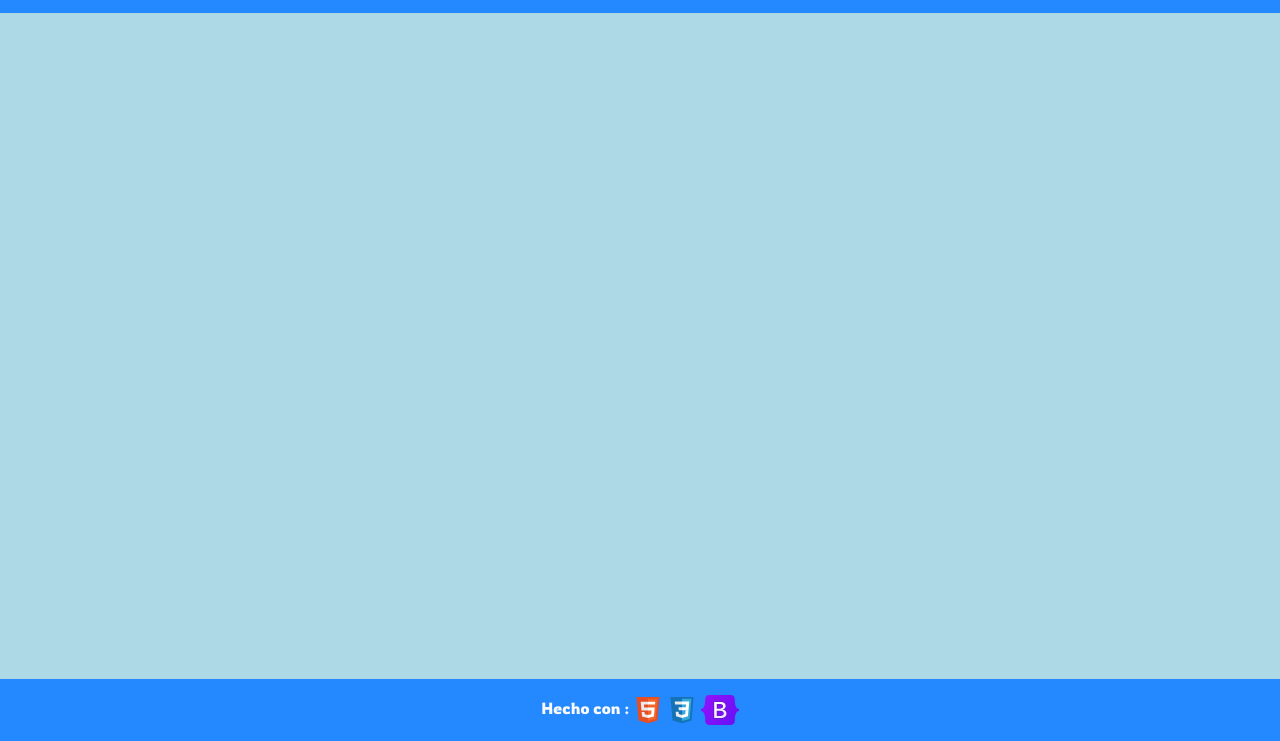
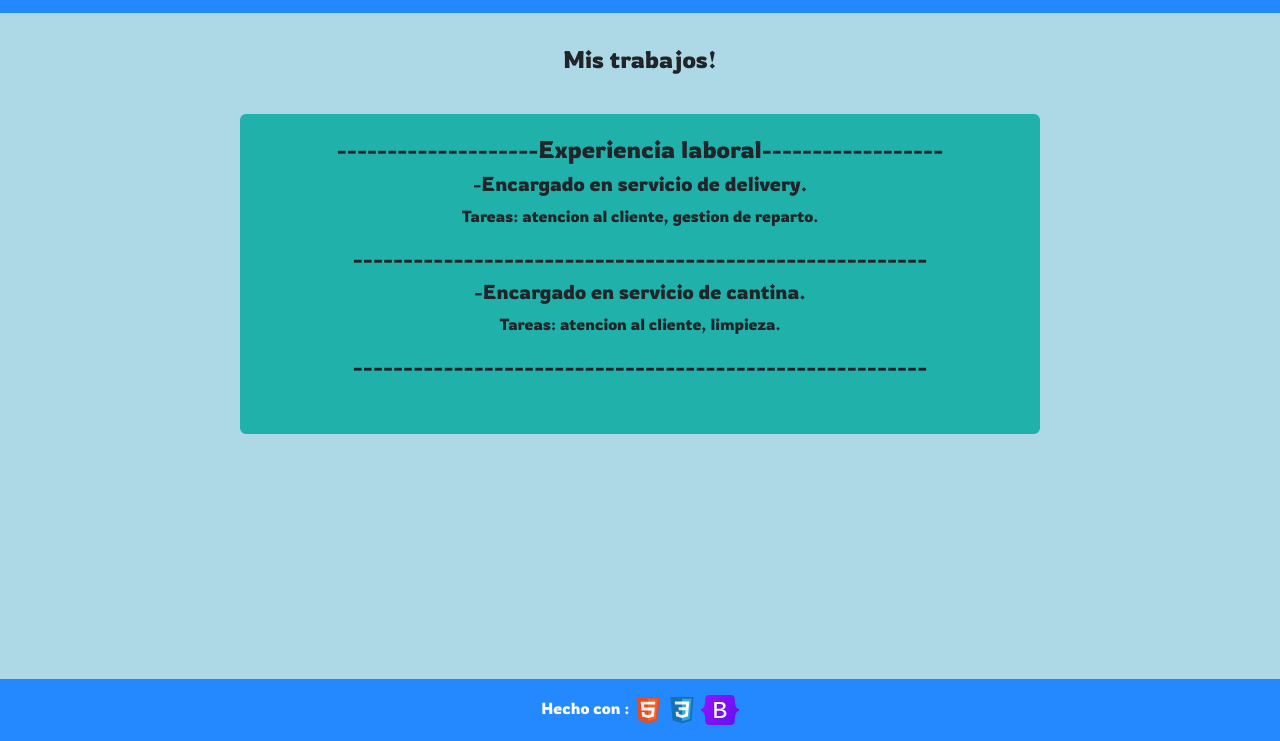
Before and after one commit to spidermurloc/CV, a plain HTML site: page teoPortfolio_Trabajos.html in a window 1280 px wide. Shown: the part 59-800 px from the top of the page. Drawn offline with nearby package versions, Linux system fonts and the light colour scheme.

Commit message:
agregado de trabajos

```diff
--- a/teoPortfolio.css
+++ b/teoPortfolio.css
@@ -5,10 +5,7 @@
   font-size: 1.5rem;
   font-family: 'Rowdies', cursive;
 }
-.h2{
-  font-size: 1rem;
-  font-family: 'Rowdies', cursive;
-}
+
 /*Navbar*/
 .navbar{
   padding: 1rem;
--- a/teoPortfolio_Trabajos.html
+++ b/teoPortfolio_Trabajos.html
@@ -53,6 +53,25 @@
       </div>
     </nav>
 
+    <section class="main align-items-stretch" style="padding-top: 2rem;">
+      <h1 class="h1">Mis trabajos!</h1>
+      <div class=" col d-flex justify-content-center align-items-center" style="padding-top: 2rem;">
+
+        <div class="card" style="width: 50rem; height: 20rem;" >
+          <div class="card-body">
+            <h4 class="card-title">--------------------Experiencia laboral------------------</h4>
+            <h5 class="card-text">-Encargado en servicio de delivery.</h5>
+            <p class="card-text">Tareas: atencion al cliente, gestion de reparto.</p>
+            <h4 class="card-title">---------------------------------------------------------</h4>
+            <h5 class="card-text">-Encargado en servicio de cantina.</h5>
+            <p class="card-text">Tareas: atencion al cliente, limpieza.</p>
+            <h4 class="card-title">---------------------------------------------------------</h4>
+
+
+          </div>
+        </div>
+    </div>
+    </section>
 
     <footer class="text-center text-light footer-fondo">
       <div class="text-center text-light p-3 footer-font">
```
Also changed, not shown: index.html (+2 -2 lines).
